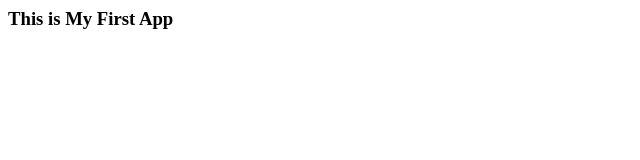
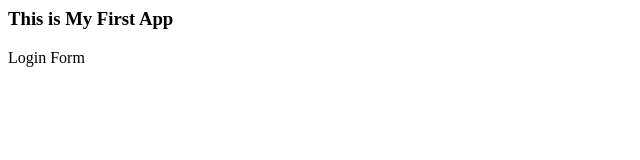
Before and after one commit to tom-njoroge/sample1, a plain HTML site: page index.html in a window 1280 px wide. Shown: the full height of the page, 0-640 px from the left. Drawn offline with Linux system fonts and the light colour scheme.

Commit message:
Login Form

```diff
--- a/index.html
+++ b/index.html
@@ -4,5 +4,6 @@
   </head>
   <body>
     <h3>This is My First App</h3>
+    <p>Login Form</p>
   </body>
 </html>
```
Also changed, not shown: login.html (added, +1 -0 lines), 1 other file.
